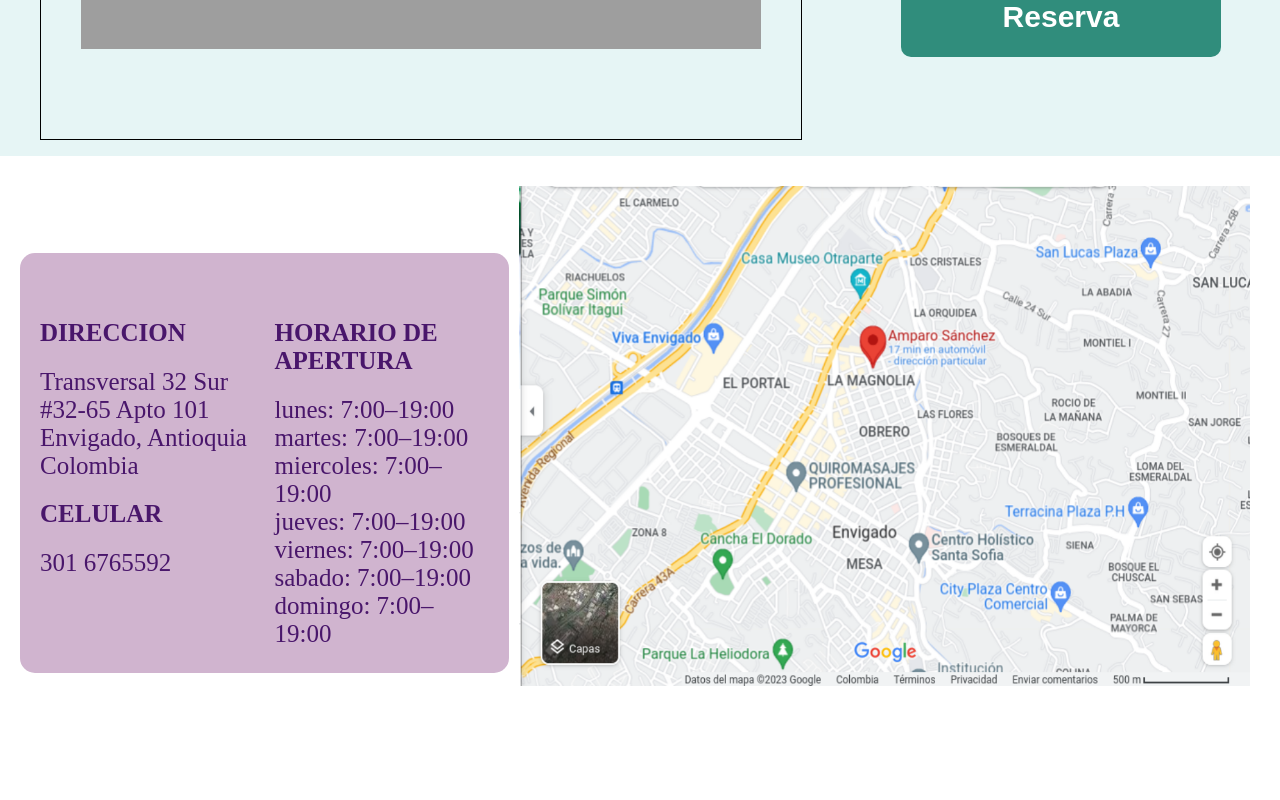
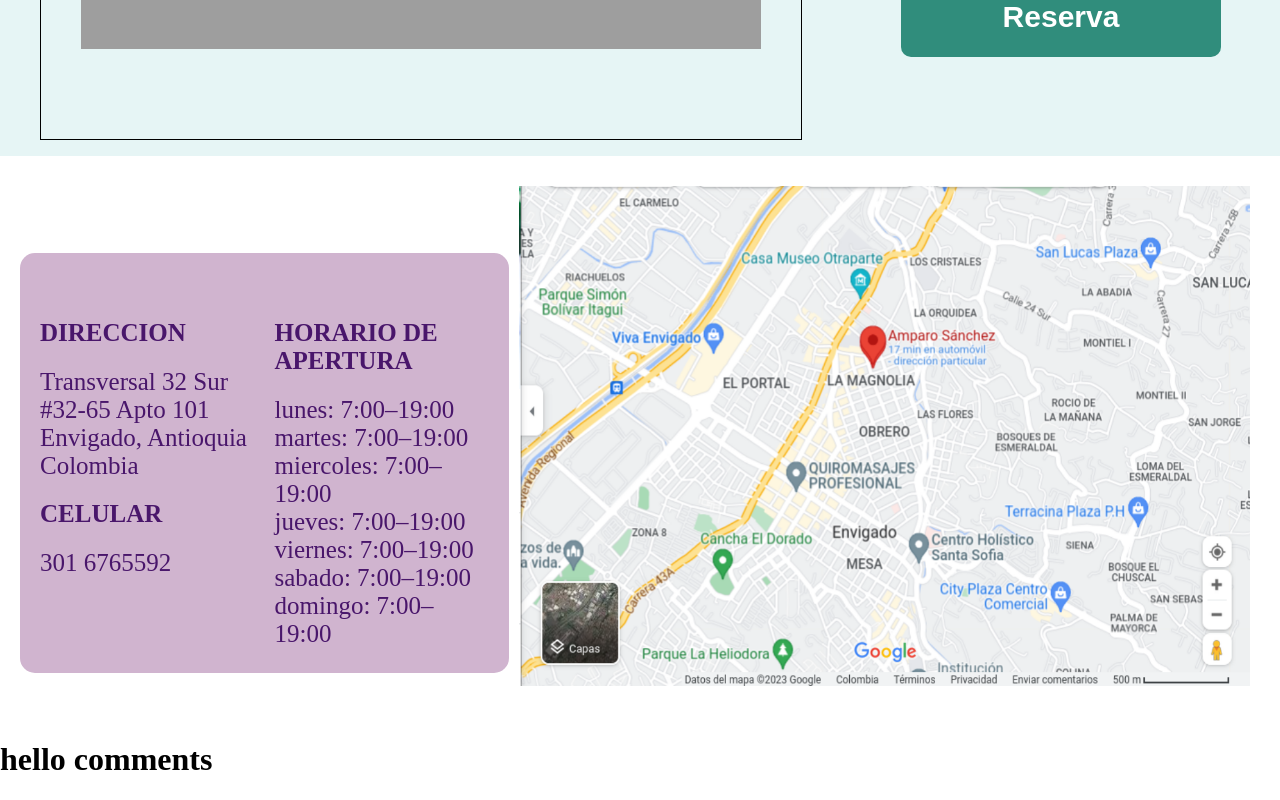
Before and after one commit to danielcarz/vercel5, a React (Vite) app: page / in a window 1280 px wide. Shown: the part 1634-2434 px from the top of the page. Before the commit the page ends 2354 px from the top, so only its background shows below. Built offline with nearby package versions, Linux system fonts and the light colour scheme; grey boxes are pictures that could not be loaded.

Commit message:
SASS-REACT: the comments componets has been created

```diff
--- a/src/App.jsx
+++ b/src/App.jsx
@@ -4,6 +4,7 @@ import { Introduction } from "./components/introduction";
 import {AboutMe} from "./components/about_me";
 import {Servicies} from "./components/servicies";
 import {Ubication} from "./components/ubications";
+import {Commments} from "./components/comments";
 
 
 function App() {
@@ -15,6 +16,7 @@ function App() {
       <AboutMe></AboutMe>
       <Servicies></Servicies>
       <Ubication></Ubication>
+      <Commments></Commments>
     </div>
   )
 }
--- /dev/null
+++ b/src/components/comments.jsx
@@ -0,0 +1,13 @@
+import React from "react";
+
+
+const Commments = () => {
+
+
+    return(
+
+        <h1>hello comments</h1>
+    )
+}
+
+export  {Commments}
--- /dev/null
+++ b/src/sass/components/_comments.scss
@@ -0,0 +1,3 @@
+h1{
+
+}
--- a/src/sass/index.scss
+++ b/src/sass/index.scss
@@ -15,3 +15,4 @@
 @import './components/aboutMe';
 @import './components/servicies';
 @import './components/ubication';
+@import './components/comments';
```
Also changed, not shown: 1 other file (tests, documents, lock files or other folders).
